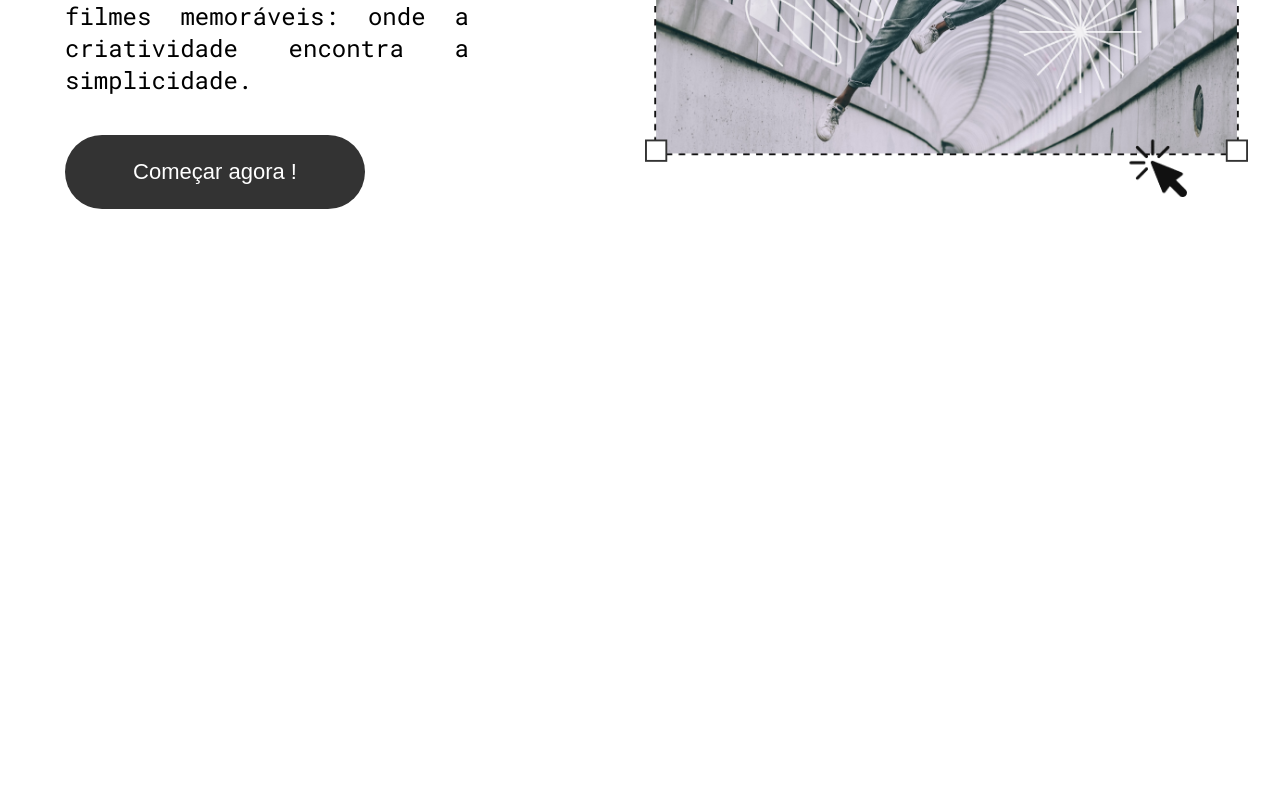
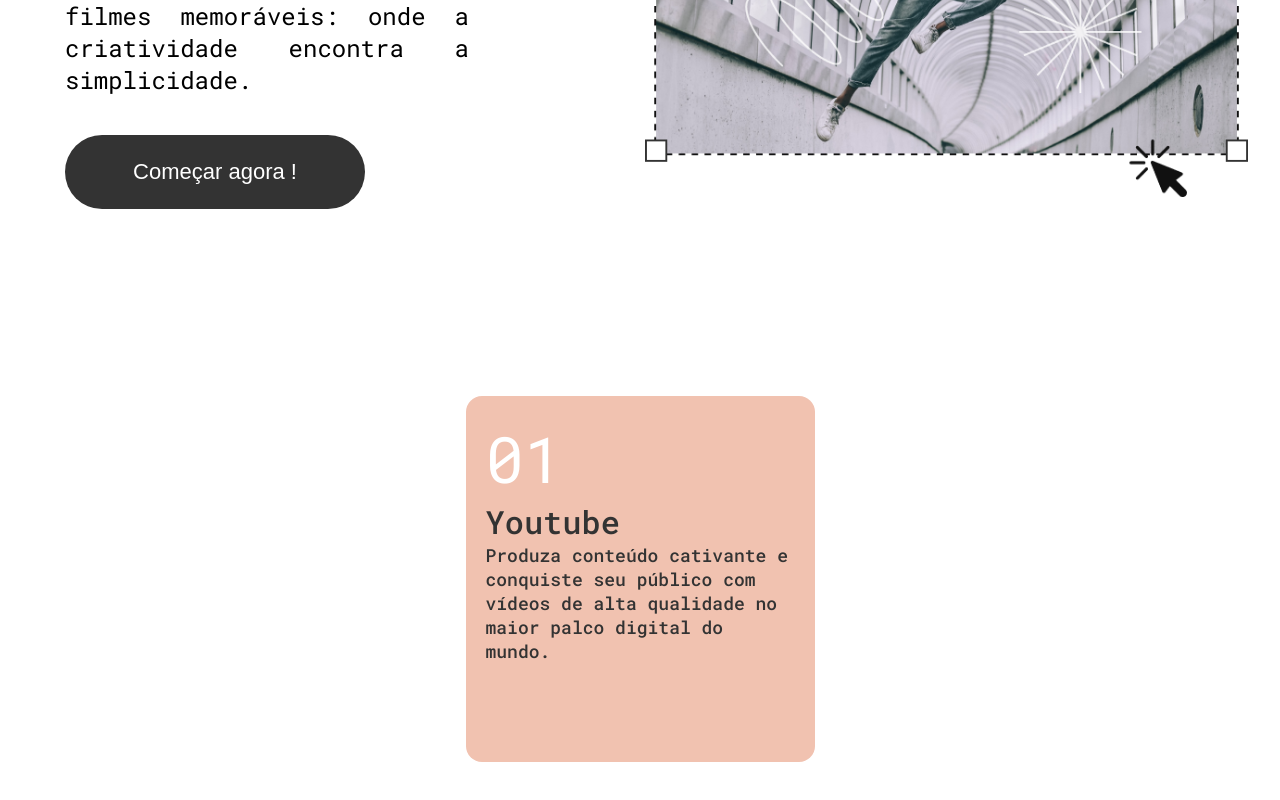
Before and after one commit to mm-dantas/Plataforma-de-videos, a React (Vite) app: page / in a window 1280 px wide. Shown: the part 374-1174 px from the top of the page. Before the commit the page ends 800 px from the top, so only its background shows below. Built offline with nearby package versions, Linux system fonts and the light colour scheme.

Commit message:
adicinando cards

```diff
--- a/src/Componentes/Header/Header.css
+++ b/src/Componentes/Header/Header.css
@@ -1,11 +1,5 @@
-header {
-    width: 100vw;
+header nav{
     height: 17vh;
-}
-
-header nav{
-    width: 100%;
-    height: 100%;
     display: flex;
     align-items: center;
     justify-content: center;
--- /dev/null
+++ b/src/pages/Home/SectionCards/Card/Card.css
@@ -0,0 +1,25 @@
+.containerCard {
+    height: 326px;
+    width: 309px;
+    background-color: #F1C2B0;
+    border-radius: 16px;
+    padding: 20px;
+}
+
+.containerCard h1 {
+    font-size: 64px;
+    font-weight: 400;
+    color: #FFFFFF;
+}
+
+.containerCard h2 {
+    font-size: 32px;
+    font-weight: 500;
+    color: #333333;
+}
+
+.containerCard p {
+    font-size: 18px;
+    font-weight: 500;
+    color: #333333;
+}
--- /dev/null
+++ b/src/pages/Home/SectionCards/Card/index.jsx
@@ -0,0 +1,13 @@
+import "./Card.css"
+
+function Card() {
+    return(
+        <div className="containerCard">
+            <h1>01</h1>
+            <h2>Youtube</h2>
+            <p>Produza conteúdo cativante e conquiste seu público com vídeos de alta qualidade no maior palco digital do mundo.</p>
+        </div>
+    )
+}
+
+export default Card
--- /dev/null
+++ b/src/pages/Home/SectionCards/SectionCards.css
@@ -0,0 +1,6 @@
+section {
+    height: 70vh;
+    display: flex;
+    justify-content: center;
+    align-items: center;
+}
--- /dev/null
+++ b/src/pages/Home/SectionCards/index.jsx
@@ -0,0 +1,12 @@
+import "./SectionCards.css"
+import Card from "./Card"
+
+function SectionCards() {
+    return(
+        <section>
+            <Card/>
+        </section>
+    )
+}
+
+export default SectionCards
--- a/src/pages/Home/index.jsx
+++ b/src/pages/Home/index.jsx
@@ -1,10 +1,11 @@
 import Main from "./Main"
-
+import SectionCards from "./SectionCards"
 
 function Home() {
     return(
         <>
             <Main/>
+            <SectionCards/>
         </>
     )
 }
```
